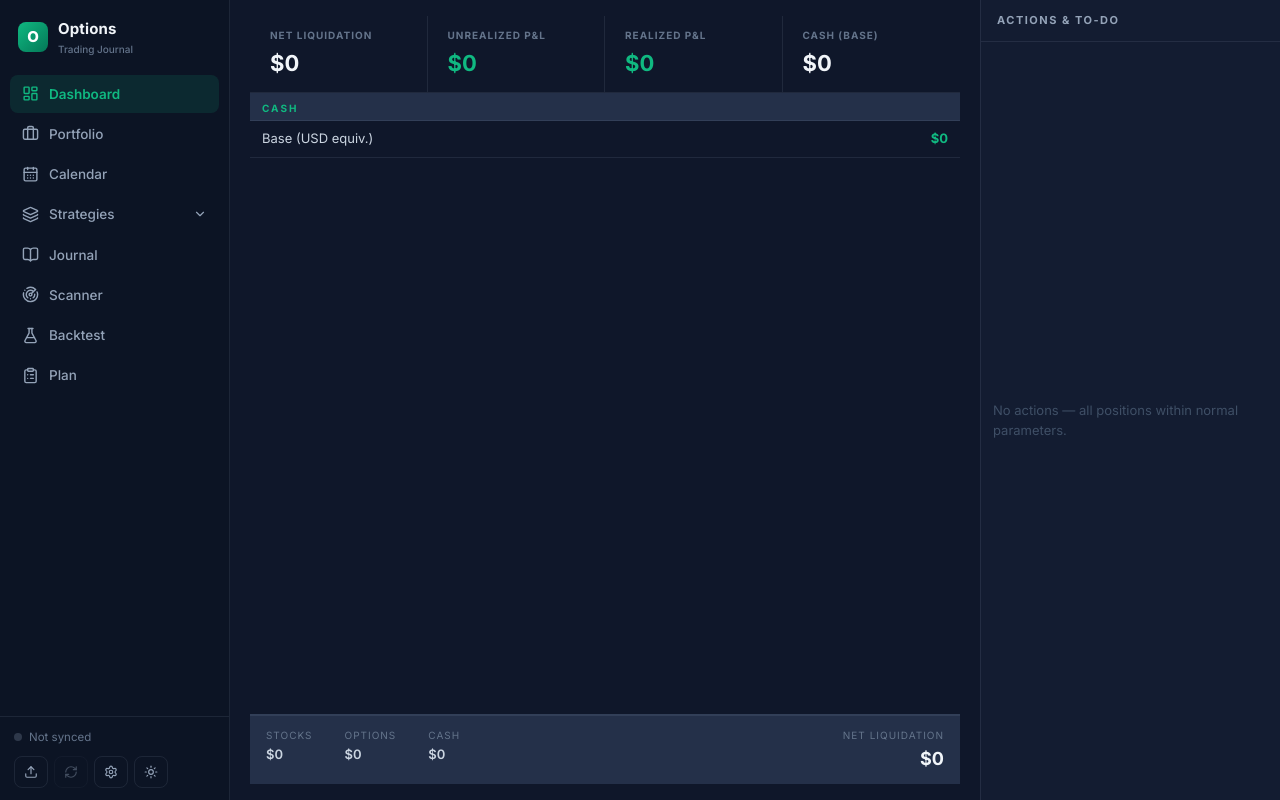
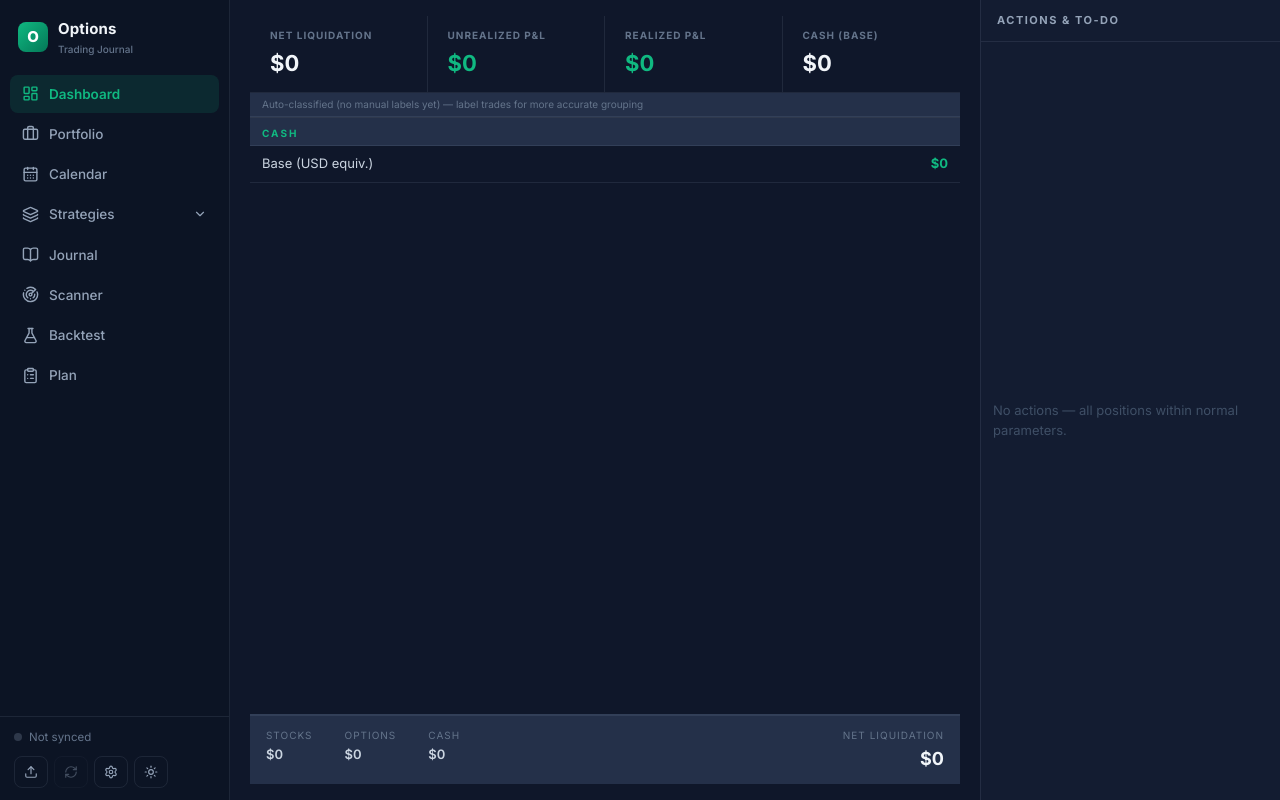
Before and after one commit to ashtonchan01/options, a React (Vite) app: page / in a window 1280 px wide. Built offline with nearby package versions, Linux system fonts and the light colour scheme.

Commit message:
Dashboard: income channel strip falls back to auto-classification when no manual labels exist

```diff
--- a/src/components/dashboard/DashboardView.tsx
+++ b/src/components/dashboard/DashboardView.tsx
@@ -193,7 +193,21 @@ const INCOME_CHANNELS: Array<{ page: string; label: string; color: string }> = [
   { page: 'rotation',      label: 'Rotation',      color: '#f59e0b' },
   { page: 'dcas',          label: 'DCAS',          color: '#ec4899' },
   { page: 'profit_taking', label: 'Profit Taking', color: '#84cc16' },
+  { page: 'other',         label: 'Other',         color: '#64748b' },
 ]
+
+// Auto-classifier strategy type → income channel page, used as a fallback
+// when the user hasn't manually labelled any trades yet.
+const AUTO_STRAT_TO_CHANNEL: Record<string, string> = {
+  covered_call:  'covered_calls',
+  pmcc:          'covered_calls',
+  csp:           'csp',
+  leap:          'leap',
+  risk_reversal: 'other',
+  put_spread:    'other',
+  call_spread:   'other',
+  other:         'other',
+}
 
 const TODAY_DASH = new Date(); TODAY_DASH.setHours(0,0,0,0)
 
@@ -210,21 +224,42 @@ function isExpiredDash(t: RawTrade): boolean {
   return d !== null && d < TODAY_DASH
 }
 
-function IncomeChannelStrip({ trades, labels }: { trades: RawTrade[]; labels: Record<string, string> }) {
+function IncomeChannelStrip({ trades, labels, symbolToStratType }: { trades: RawTrade[]; labels: Record<string, string>; symbolToStratType: Map<string, string> }) {
   const hasLabels = Object.keys(labels).length > 0
-  if (!hasLabels) return null
+
+  // Fallback: when nothing has been manually labelled yet, derive channel
+  // membership from the auto strategy classifier + the SPX/SPXW rule, so the
+  // strip still shows something useful instead of disappearing entirely.
+  const effectiveLabels: Record<string, string> = hasLabels ? labels : (() => {
+    const auto: Record<string, string> = {}
+    for (const t of trades) {
+      const sym = t.symbol ?? ''
+      if (/^SPXW?/.test(t.underlyingSymbol ?? sym)) {
+        auto[tradeId(t)] = 'spx'
+        continue
+      }
+      const stratType = symbolToStratType.get(sym)
+      auto[tradeId(t)] = stratType ? (AUTO_STRAT_TO_CHANNEL[stratType] ?? 'other') : 'other'
+    }
+    return auto
+  })()
 
   return (
+    <div style={{ flexShrink: 0 }}>
+      {!hasLabels && (
+        <div style={{ padding: '4px 12px', fontSize: 10, color: 'var(--text-4)', background: 'var(--bg-elevated)', borderBottom: '1px solid var(--border)' }}>
+          Auto-classified (no manual labels yet) — label trades for more accurate grouping
+        </div>
+      )}
       <div style={{
         display: 'grid',
         gridTemplateColumns: 'repeat(auto-fill, minmax(140px, 1fr))',
         gap: 1,
         borderBottom: '1px solid var(--border)',
         background: 'var(--border)',
-      flexShrink: 0,
       }}>
       {INCOME_CHANNELS.map(ch => {
-        const chTrades = trades.filter(t => labels[tradeId(t)] === ch.page)
+        const chTrades = trades.filter(t => effectiveLabels[tradeId(t)] === ch.page)
         if (chTrades.length === 0) return null
 
         const sells   = chTrades.filter(t => t.quantity < 0)
@@ -277,6 +312,7 @@ function IncomeChannelStrip({ trades, labels }: { trades: RawTrade[]; labels: Re
           </div>
         )
       })}
+      </div>
     </div>
   )
 }
@@ -379,7 +415,7 @@ function ActualPortfolio({ state, labels }: { state: AppState; labels: Record<st
       </div>
 
       {/* ── Income channels ── */}
-      <IncomeChannelStrip trades={trades} labels={labels} />
+      <IncomeChannelStrip trades={trades} labels={labels} symbolToStratType={symbolToStratType} />
 
       {/* ── Scrollable content ── */}
       <div style={{ flex: 1, overflow: 'auto', display: 'flex', flexDirection: 'column', gap: 0 }}>
```
Lines whose indentation alone changed are shown as unchanged.
